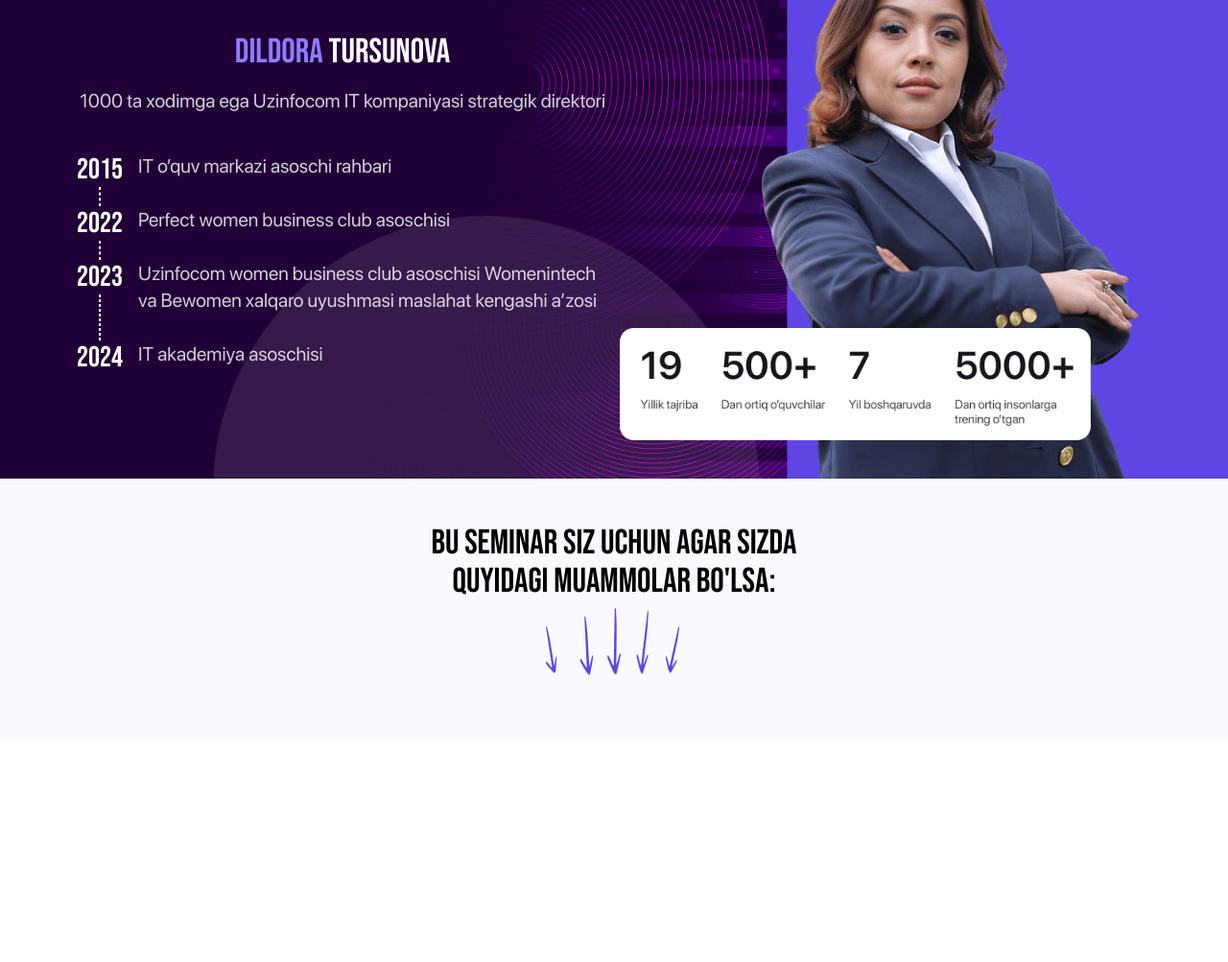
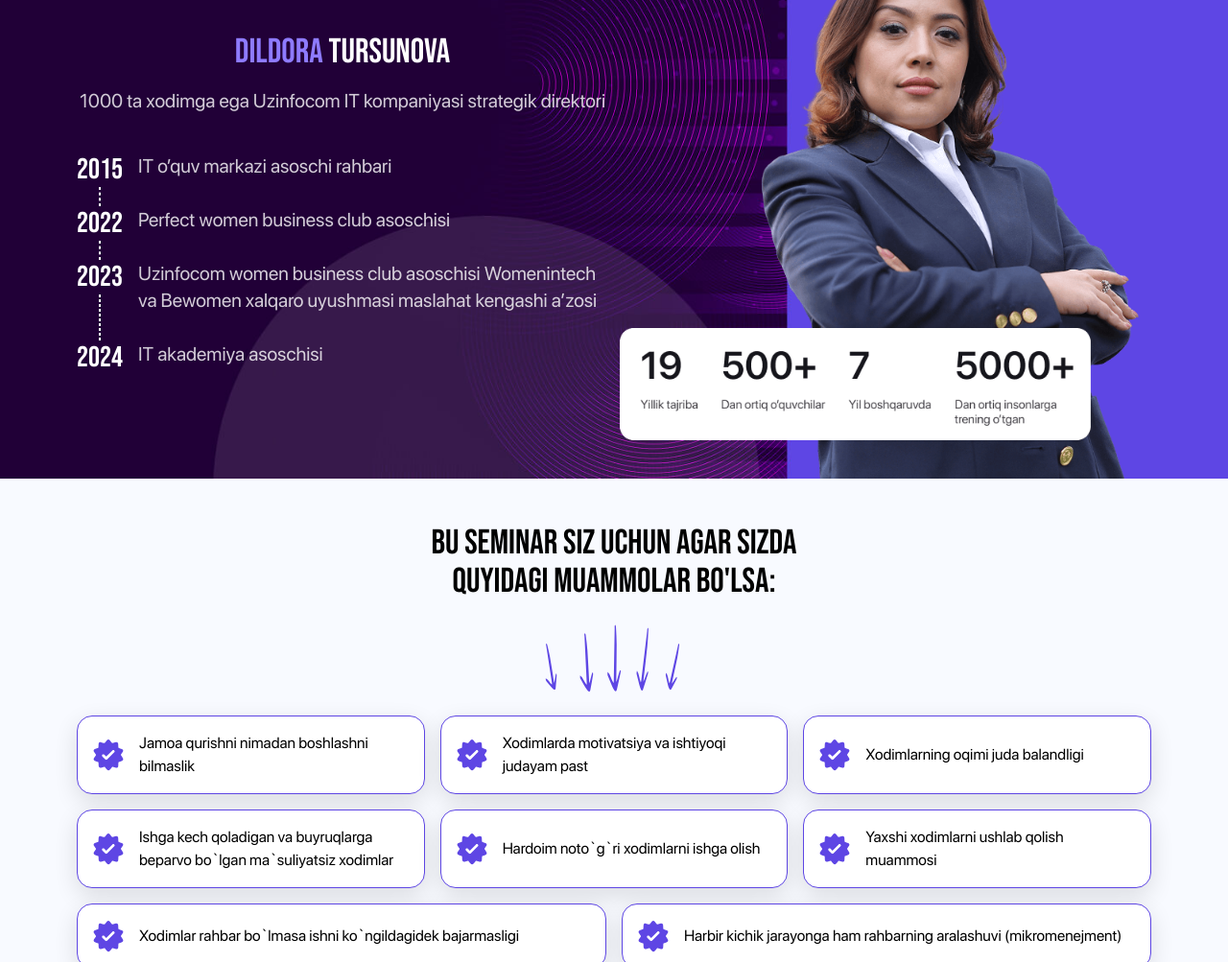
Before and after one commit to sultonbayevogabek/dildora-vebinar-dynamics-market-uz, a website: page index.html in a window 1280 px wide. Shown: the part 1797-2800 px from the top of the page at 96% size. Before the commit the page ends 2567 px from the top, so only its background shows below. Drawn offline with nearby package versions, Linux system fonts and the light colour scheme.

Commit message:
initial commit

```diff
--- a/css/input.css
+++ b/css/input.css
@@ -65,7 +65,7 @@
 }
 
 .custom-shadow {
-  box-shadow: 0 0 30px 0 #EBEFF0;
+  box-shadow: 0px 8px 24px 0px #0000001F;
 }
 
 .font-bebas {
--- a/index.html
+++ b/index.html
@@ -131,10 +131,51 @@
 </section>
 
 <section class="py-6 1200px:py-12 bg-[#F8FAFF]">
-  <div class="wrapper flex flex-col gap-6 text-center">
-    <h2 class="font-medium text-3xl 1200px:text-4xl font-bebas">Bu seminar siz uchun agar sizda <br> quyidagi muammolar bo'lsa:</h2>
+  <div class="wrapper flex flex-col gap-4 1200px:gap-6">
+    <h2 class="font-medium text-3xl 1200px:text-4xl font-bebas text-center">Bu seminar siz uchun agar sizda <br> quyidagi muammolar bo'lsa:</h2>
 
-    <img class="w-[150px] aspect-[158/75] animate-bounce block mx-auto" src="img/arrows.svg" alt="">
+    <img class="w-[150px] aspect-[158/75] block mx-auto" src="img/arrows.svg" alt="">
+
+    <div class="grid grid-cols-12 gap-3 1200px:gap-4">
+      <div class="col-span-12 700px:col-span-6 1200px:col-span-4 rounded-2xl border border-[#5E46E4] p-3 1200px:p-4 bg-white custom-shadow flex items-center gap-3 1200px:gap-4">
+        <img class="w-6 1200px:w-8 shrink-0" src="img/check-star.svg" alt="check star">
+        <p>Jamoa qurishni nimadan boshlashni bilmaslik</p>
+      </div>
+      <div class="col-span-12 700px:col-span-6 1200px:col-span-4 rounded-2xl border border-[#5E46E4] p-3 1200px:p-4 bg-white custom-shadow flex items-center gap-3 1200px:gap-4">
+        <img class="w-6 1200px:w-8 shrink-0" src="img/check-star.svg" alt="check star">
+        <p>Xodimlarda motivatsiya va ishtiyoqi judayam past</p>
+      </div>
+      <div class="col-span-12 700px:col-span-6 1200px:col-span-4 rounded-2xl border border-[#5E46E4] p-3 1200px:p-4 bg-white custom-shadow flex items-center gap-3 1200px:gap-4">
+        <img class="w-6 1200px:w-8 shrink-0" src="img/check-star.svg" alt="check star">
+        <p>Xodimlarning oqimi juda balandligi</p>
+      </div>
+      <div class="col-span-12 700px:col-span-6 1200px:col-span-4 rounded-2xl border border-[#5E46E4] p-3 1200px:p-4 bg-white custom-shadow flex items-center gap-3 1200px:gap-4">
+        <img class="w-6 1200px:w-8 shrink-0" src="img/check-star.svg" alt="check star">
+        <p>Ishga kech qoladigan va buyruqlarga beparvo bo`lgan ma`suliyatsiz xodimlar</p>
+      </div>
+      <div class="col-span-12 700px:col-span-6 1200px:col-span-4 rounded-2xl border border-[#5E46E4] p-3 1200px:p-4 bg-white custom-shadow flex items-center gap-3 1200px:gap-4">
+        <img class="w-6 1200px:w-8 shrink-0" src="img/check-star.svg" alt="check star">
+        <p>Hardoim noto`g`ri xodimlarni ishga olish</p>
+      </div>
+      <div class="col-span-12 700px:col-span-6 1200px:col-span-4 rounded-2xl border border-[#5E46E4] p-3 1200px:p-4 bg-white custom-shadow flex items-center gap-3 1200px:gap-4">
+        <img class="w-6 1200px:w-8 shrink-0" src="img/check-star.svg" alt="check star">
+        <p>Yaxshi xodimlarni ushlab qolish muammosi</p>
+      </div>
+      <div class="col-span-12 700px:col-span-6 rounded-2xl border border-[#5E46E4] p-3 1200px:p-4 bg-white custom-shadow flex items-center gap-3 1200px:gap-4">
+        <img class="w-6 1200px:w-8 shrink-0" src="img/check-star.svg" alt="check star">
+        <p>Xodimlar rahbar bo`lmasa ishni ko`ngildagidek bajarmasligi</p>
+      </div>
+      <div class="col-span-12 700px:col-span-6 rounded-2xl border border-[#5E46E4] p-3 1200px:p-4 bg-white custom-shadow flex items-center gap-3 1200px:gap-4">
+        <img class="w-6 1200px:w-8 shrink-0" src="img/check-star.svg" alt="check star">
+        <p>Harbir kichik jarayonga ham rahbarning aralashuvi (mikromenejment)</p>
+      </div>
+
+      <div class="col-span-12 rounded-2xl border border-[#5E46E4] p-4 1200px:p-5 bg-[#5E46E414] bg-opacity-[8%] custom-shadow flex flex-col 600px:flex-col 600px:items-center gap-4 1200px:gap-5">
+        <img class="w-[70px] 1200px:w-[112px] shrink-0 aspect-[112/50]" src="img/tenx.png" alt="">
+
+        <p class="text-[#3F3E46] 1200px:text-xl">Aytgancha! O'rgatiladigan har bir qadam 100% O'zbek biznesida 10 martalab tajribadan o'tgan bo'lib amalda natijaga olib boradigan bilimlar</p>
+      </div>
+    </div>
   </div>
 </section>
 
```
Also changed, not shown: css/styles.css, img/check-star.svg (added), img/tenx.png (added).
